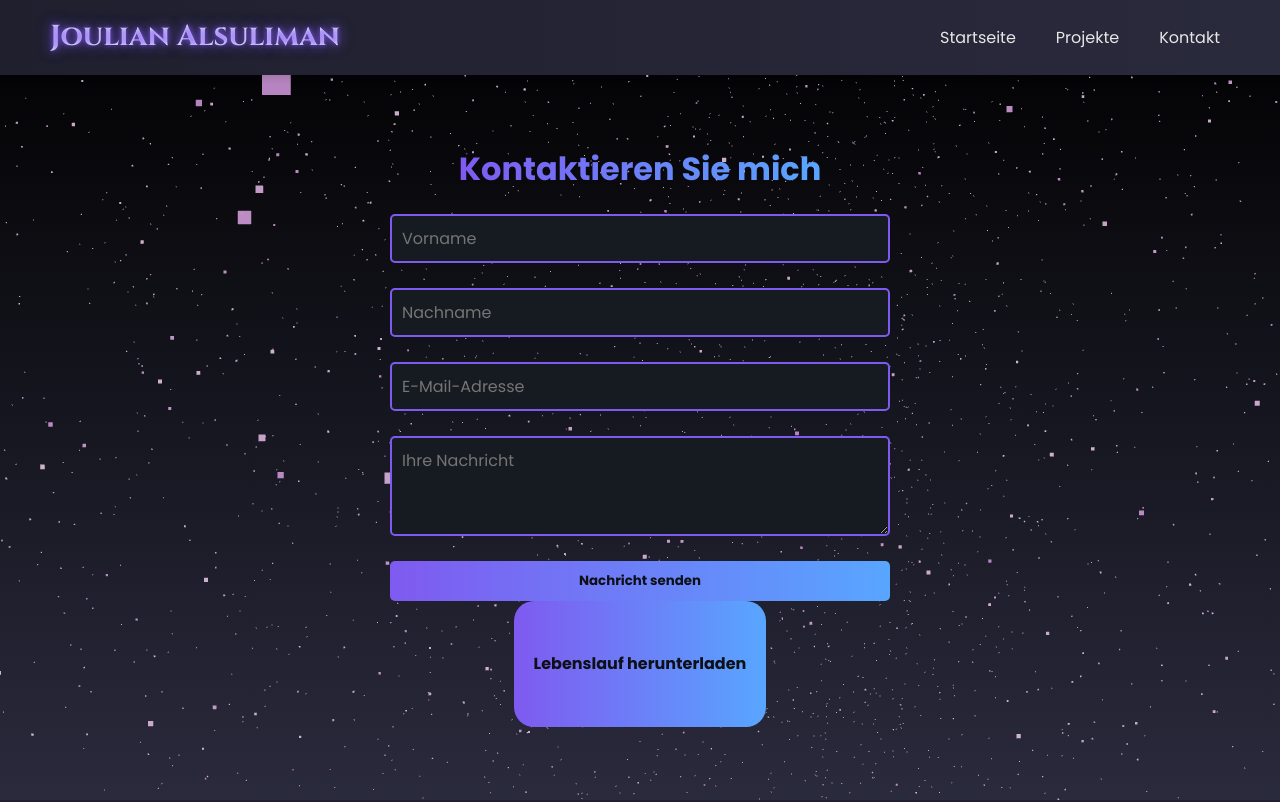
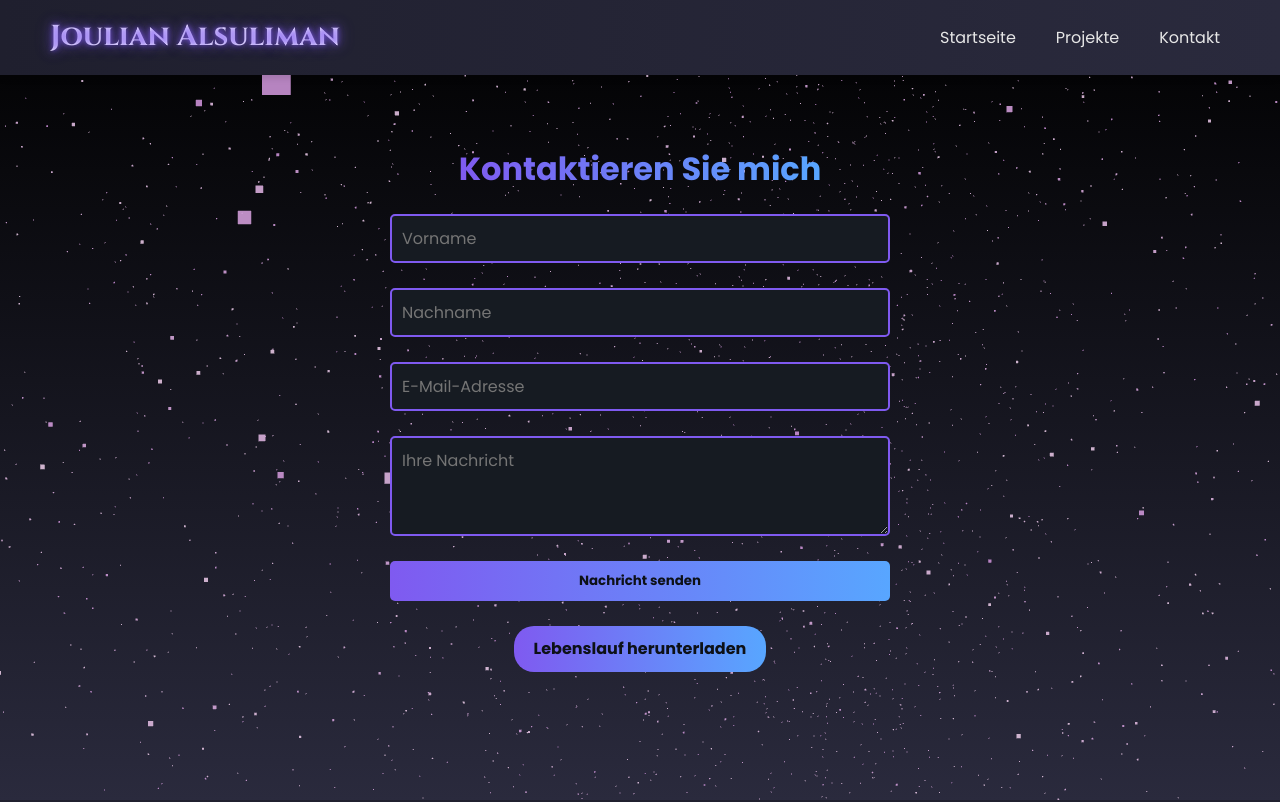
Before and after one commit to JoulianALS/joulian-portfolio, a React (Vite) app: page /contact in a window 1280 px wide. Shown: the top 802 px of the page. Built offline with nearby package versions, Linux system fonts and the light colour scheme.

Commit message:
styles updated

```diff
--- a/src/styles.css
+++ b/src/styles.css
@@ -135,7 +135,8 @@ body {
   text-decoration: none;
   color: #0d1117;
   background: linear-gradient(90deg, #7f5af0, #58a6ff);
-  padding: 50px 20px;
+  padding: 10px 20px;
+  margin-top: 25px;
   border-radius: 20px;
   font-size: 1rem;
   font-weight: bold;
```
